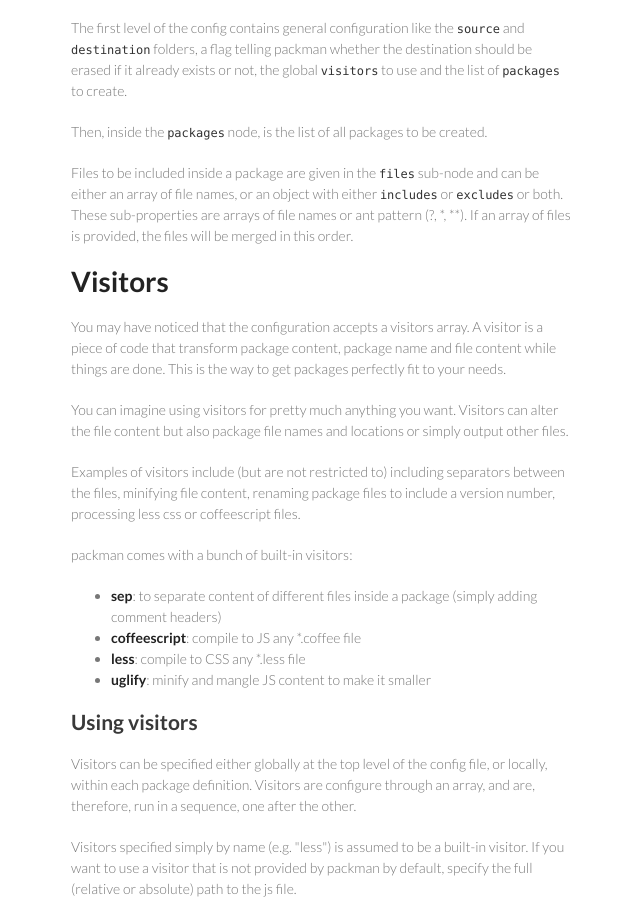
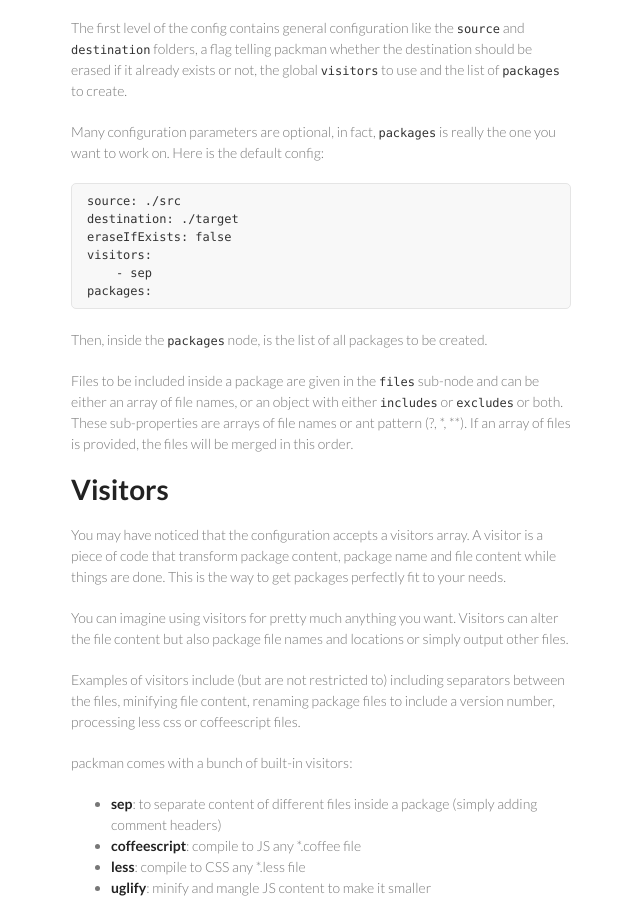
Before and after one commit to captainbrosset/packman, a plain HTML site: page index.html in a window 1280 px wide. Shown: the part 1226-2141 px from the top of the page, without its empty margins (499-1139 px from the left). Drawn offline with Linux system fonts and the light colour scheme.

Commit message:
added doc for default params in config file

```diff
--- a/index.html
+++ b/index.html
@@ -79,6 +79,15 @@
 </code></pre>
 
 <p>The first level of the config contains general configuration like the <code>source</code> and <code>destination</code> folders, a flag telling packman whether the destination should be erased if it already exists or not, the global <code>visitors</code> to use and the list of <code>packages</code> to create.</p>
+
+<p>Many configuration parameters are optional, in fact, <code>packages</code> is really the one you want to work on. Here is the default config:</p>
+<pre><code>source: ./src
+destination: ./target
+eraseIfExists: false
+visitors:
+    - sep
+packages:
+</code></pre>
 
 <p>Then, inside the <code>packages</code> node, is the list of all packages to be created.</p>
 
```
